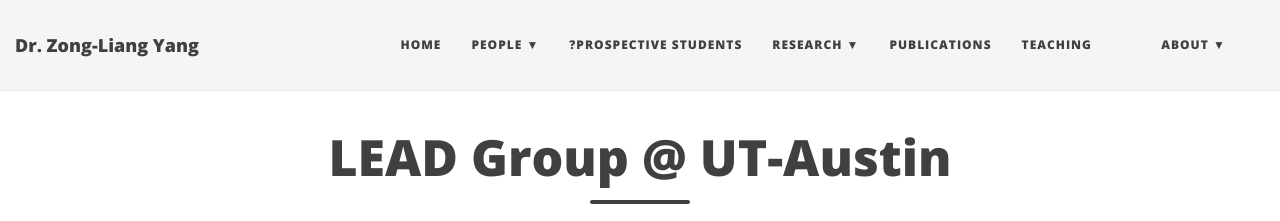
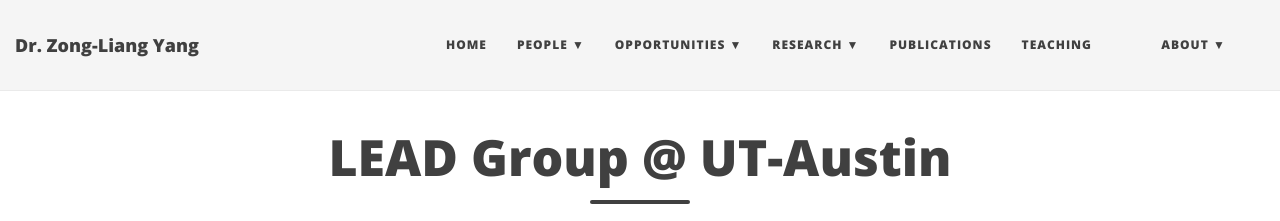
Before and after one commit to ktwugoat/LEAD-UTexas, a Jekyll site: the page built from index.md, in a window 1280 px wide. Shown: the top 221 px of the page. Built offline with Jekyll 4.4.1, drawn with Linux system fonts in a browser that asks for light colours; nearby versions of some CDN libraries; part of the change alters nothing that is shown.

Commit message:
Update _config.yml

```diff
--- a/_config.yml
+++ b/_config.yml
@@ -28,9 +28,9 @@ navbar-links:
   People:
    - Current: "people/current"
    - Alumni: "people/alumni"
-  ?Prospective Students: ""
-  # ?News: "news/2024"
-  # - 2020: "news/2020"
+  Opportunities:
+  - ?Prospective Students: "opportunities/ProStu"
+  - ?Jobs: "opportunities/Jobs"
   Research:
    - ?Projects: "research/overview"
    - ?Projects: "research/projects"
@@ -42,6 +42,7 @@ navbar-links:
    - Contact/Inquiries: "about/contact"
    - Announcements: "about/announcements"
    - Photos: "about/photos"
+   - Videos: "about/videos"
   # ?Presentations: "presentation"
   # ?Photos: "photos"
   # Videos: "videos"
```
